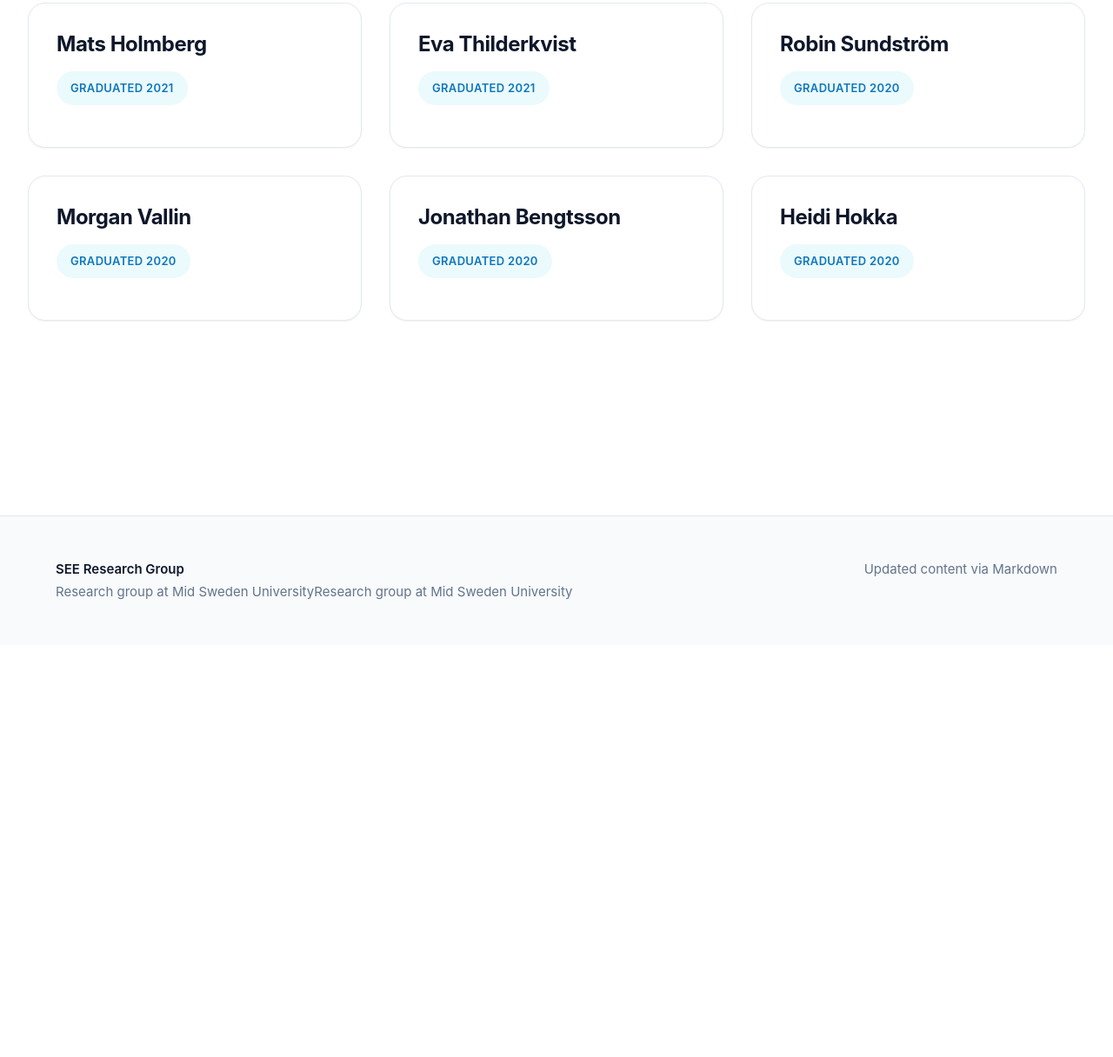
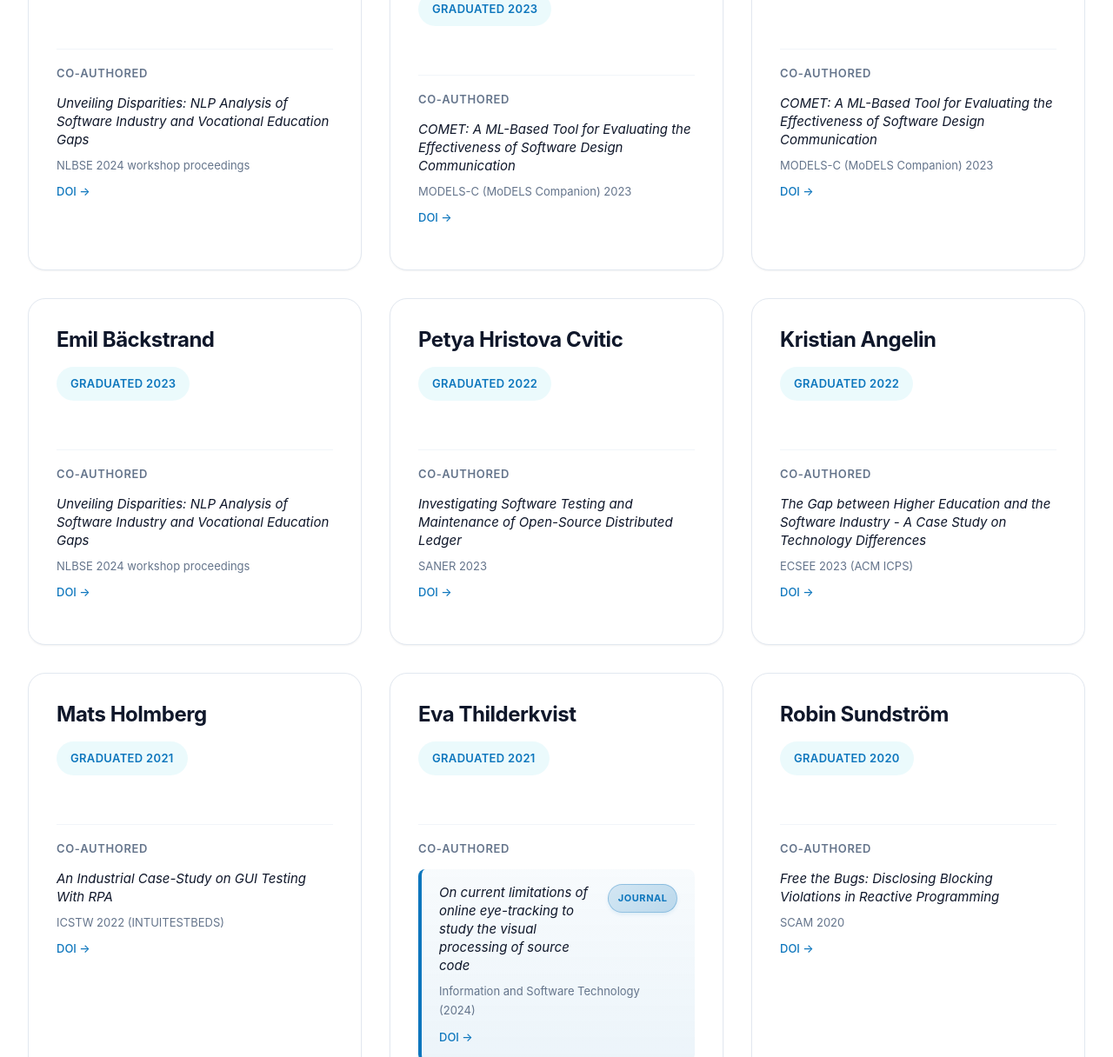
Before and after one commit to seegroup/seegroup.github.io, a Jekyll site: the page built from people.md, in a window 1280 px wide and 1400 px high, scrolled down 2533 px. Shown: the part 184-1400 px from the top of the window at 87% size. Built offline with Jekyll 4.4.1, drawn with Linux system fonts in a browser that asks for light colours; before the commit the page ends 3459 px from its top, so only the background shows below that; some of the changed text lies outside the part shown.

```diff
--- a/_config.yml
+++ b/_config.yml
@@ -1,5 +1,9 @@
 title: SEE Research Group
 description: Software Engineering and Education (SEE) Research Group at Mid Sweden University (MIUN)
+
+# Update these after pushing to GitHub:
+# url: "https://yourusername.github.io"  # Your GitHub Pages URL
+# baseurl: ""  # Leave empty, or "/repo-name" if site is in a subdirectory
 
 markdown: kramdown
 
--- /dev/null
+++ b/_data/alumni_papers.json
@@ -0,0 +1,197 @@
+[
+  {
+    "name": "Magnus Edvall",
+    "graduation_year": 2024,
+    "papers": [
+      {
+        "title": "An LLM Assistant for Software Project Onboarding",
+        "year": 2025,
+        "venue": "SIGSOFT FSE Companion 2025",
+        "doi": "10.1145/3696630.3728719",
+        "url": "https://doi.org/10.1145/3696630.3728719"
+      }
+    ]
+  },
+  {
+    "name": "Knud Ronau Larsen",
+    "graduation_year": 2024,
+    "papers": [
+      {
+        "title": "An LLM Assistant for Software Project Onboarding",
+        "year": 2025,
+        "venue": "SIGSOFT FSE Companion 2025",
+        "doi": "10.1145/3696630.3728719",
+        "url": "https://doi.org/10.1145/3696630.3728719"
+      }
+    ]
+  },
+  {
+    "name": "Simon Karlsson",
+    "graduation_year": 2023,
+    "papers": [
+      {
+        "title": "An empirical investigation of the impact of architectural smells on software maintainability",
+        "year": 2025,
+        "venue": "Journal of Systems and Software",
+        "doi": "10.1016/j.jss.2025.112382",
+        "url": "https://doi.org/10.1016/j.jss.2025.112382"
+      }
+    ]
+  },
+  {
+    "name": "Marcus Haapasaari Lindgren",
+    "graduation_year": 2023,
+    "papers": [
+      {
+        "title": "COMET: A ML-Based Tool for Evaluating the Effectiveness of Software Design Communication",
+        "year": 2023,
+        "venue": "MODELS-C (MoDELS Companion) 2023",
+        "doi": "10.1109/MODELS-C59198.2023.00119",
+        "url": "https://doi.org/10.1109/MODELS-C59198.2023.00119"
+      }
+    ]
+  },
+  {
+    "name": "Jon Persson",
+    "graduation_year": 2023,
+    "papers": [
+      {
+        "title": "COMET: A ML-Based Tool for Evaluating the Effectiveness of Software Design Communication",
+        "year": 2023,
+        "venue": "MODELS-C (MoDELS Companion) 2023",
+        "doi": "10.1109/MODELS-C59198.2023.00119",
+        "url": "https://doi.org/10.1109/MODELS-C59198.2023.00119"
+      }
+    ]
+  },
+  {
+    "name": "Emil Bäckstrand",
+    "graduation_year": 2023,
+    "papers": [
+      {
+        "title": "Unveiling Disparities: NLP Analysis of Software Industry and Vocational Education Gaps",
+        "year": 2024,
+        "venue": "NLBSE 2024 workshop proceedings",
+        "doi": "10.1145/3643787.3648029",
+        "url": "https://doi.org/10.1145/3643787.3648029",
+        "coauthor_with_felix_dobslaw": false
+      }
+    ]
+  },
+  {
+    "name": "Rasmus Djupedal",
+    "graduation_year": 2023,
+    "papers": [
+      {
+        "title": "Unveiling Disparities: NLP Analysis of Software Industry and Vocational Education Gaps",
+        "year": 2024,
+        "venue": "NLBSE 2024 workshop proceedings",
+        "doi": "10.1145/3643787.3648029",
+        "url": "https://doi.org/10.1145/3643787.3648029",
+        "coauthor_with_felix_dobslaw": false
+      }
+    ]
+  },
+  {
+    "name": "Petya Hristova Cvitic",
+    "graduation_year": 2022,
+    "papers": [
+      {
+        "title": "Investigating Software Testing and Maintenance of Open-Source Distributed Ledger",
+        "year": 2023,
+        "venue": "SANER 2023",
+        "doi": "10.1109/SANER56733.2023.00107",
+        "url": "https://doi.org/10.1109/SANER56733.2023.00107"
+      }
+    ]
+  },
+  {
+    "name": "Kristian Angelin",
+    "graduation_year": 2022,
+    "papers": [
+      {
+        "title": "The Gap between Higher Education and the Software Industry - A Case Study on Technology Differences",
+        "year": 2023,
+        "venue": "ECSEE 2023 (ACM ICPS)",
+        "doi": "10.1145/3593663.3593690",
+        "url": "https://doi.org/10.1145/3593663.3593690"
+      }
+    ]
+  },
+  {
+    "name": "Mats Holmberg",
+    "graduation_year": 2021,
+    "papers": [
+      {
+        "title": "An Industrial Case-Study on GUI Testing With RPA",
+        "year": 2022,
+        "venue": "ICSTW 2022 (INTUITESTBEDS)",
+        "doi": "10.1109/ICSTW55395.2022.00043",
+        "url": "https://doi.org/10.1109/ICSTW55395.2022.00043"
+      }
+    ]
+  },
+  {
+    "name": "Eva Thilderkvist",
+    "graduation_year": 2021,
+    "papers": [
+      {
+        "title": "On current limitations of online eye-tracking to study the visual processing of source code",
+        "year": 2024,
+        "venue": "Information and Software Technology",
+        "doi": "10.1016/j.infsof.2024.107502",
+        "url": "https://doi.org/10.1016/j.infsof.2024.107502"
+      }
+    ]
+  },
+  {
+    "name": "Robin Sundström",
+    "graduation_year": 2020,
+    "papers": [
+      {
+        "title": "Free the Bugs: Disclosing Blocking Violations in Reactive Programming",
+        "year": 2020,
+        "venue": "SCAM 2020",
+        "doi": "10.1109/SCAM51674.2020.00018",
+        "url": "https://doi.org/10.1109/SCAM51674.2020.00018"
+      }
+    ]
+  },
+  {
+    "name": "Morgan Vallin",
+    "graduation_year": 2020,
+    "papers": [
+      {
+        "title": "Free the Bugs: Disclosing Blocking Violations in Reactive Programming",
+        "year": 2020,
+        "venue": "SCAM 2020",
+        "doi": "10.1109/SCAM51674.2020.00018",
+        "url": "https://doi.org/10.1109/SCAM51674.2020.00018"
+      }
+    ]
+  },
+  {
+    "name": "Jonathan Bengtsson",
+    "graduation_year": 2020,
+    "papers": [
+      {
+        "title": "Linking Developer Experience to Coding Style in Open-Source Repositories",
+        "year": 2021,
+        "venue": "SANER 2021",
+        "url": "https://ieeexplore.ieee.org/abstract/document/9425965"
+      }
+    ]
+  },
+  {
+    "name": "Heidi Hokka",
+    "graduation_year": 2020,
+    "papers": [
+      {
+        "title": "Linking Developer Experience to Coding Style in Open-Source Repositories",
+        "year": 2021,
+        "venue": "SANER 2021",
+        "url": "https://ieeexplore.ieee.org/abstract/document/9425965"
+      }
+    ]
+  }
+]
```
Also changed, not shown: Gemfile (added, +8 -0 lines), .github/workflows/jekyll.yml (added), README.md (added), 1 other file.
